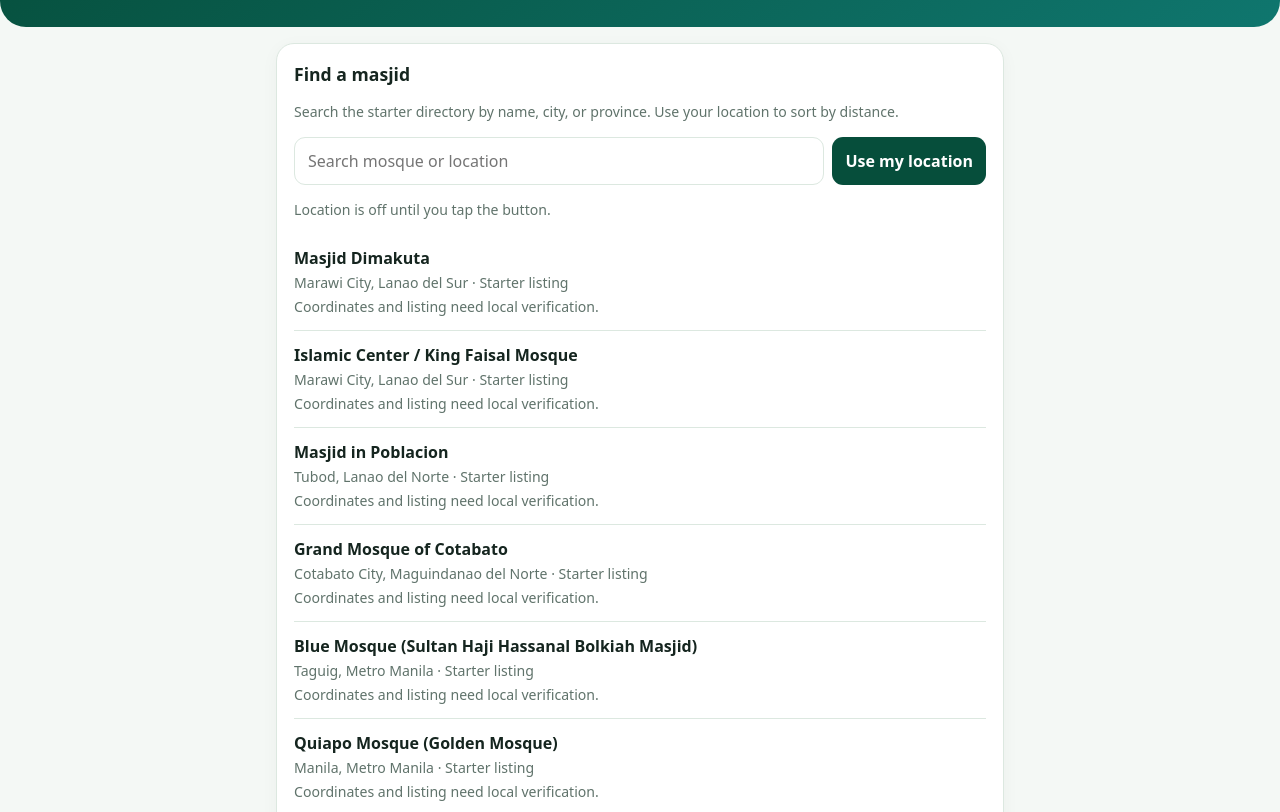
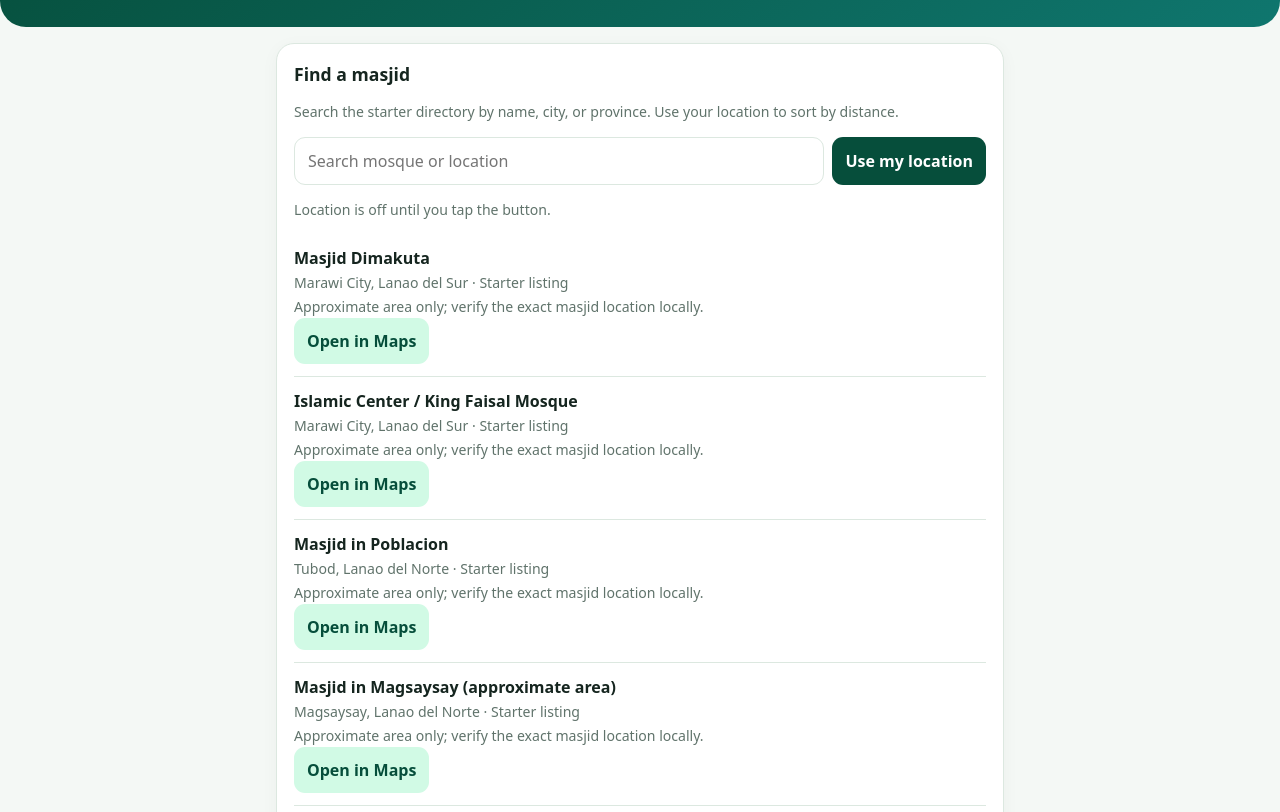
Before and after one commit to jamilinto1197-ai/Masjid-Navigator, a website: page www/index.html in a window 1280 px wide. Shown: the part 125-937 px from the top of the page. Drawn offline with Linux system fonts and the light colour scheme.

Commit message:
Make mosque listings open Maps and add Magsaysay area

```diff
--- a/www/index.html
+++ b/www/index.html
@@ -24,6 +24,7 @@ const mosques=[
 {name:'Masjid Dimakuta',city:'Marawi City',province:'Lanao del Sur',lat:8.0005,lon:124.2928},
 {name:'Islamic Center / King Faisal Mosque',city:'Marawi City',province:'Lanao del Sur',lat:8.0027,lon:124.2832},
 {name:'Masjid in Poblacion',city:'Tubod',province:'Lanao del Norte',lat:8.0555,lon:123.7907},
+{name:'Masjid in Magsaysay (approximate area)',city:'Magsaysay',province:'Lanao del Norte',lat:8.0360,lon:123.9310},
 {name:'Grand Mosque of Cotabato',city:'Cotabato City',province:'Maguindanao del Norte',lat:7.2236,lon:124.2452},
 {name:'Blue Mosque (Sultan Haji Hassanal Bolkiah Masjid)',city:'Taguig',province:'Metro Manila',lat:14.5176,lon:121.0493},
 {name:'Quiapo Mosque (Golden Mosque)',city:'Manila',province:'Metro Manila',lat:14.5995,lon:120.9850},
@@ -37,9 +38,10 @@ const mosques=[
 const $=id=>document.getElementById(id);let current=null;
 function distance(a,b,c,d){const R=6371,p=Math.PI/180,dp=(c-a)*p,dl=(d-b)*p;const h=Math.sin(dp/2)**2+Math.cos(a*p)*Math.cos(c*p)*Math.sin(dl/2)**2;return 2*R*Math.asin(Math.sqrt(h))}
 function bearing(lat,lon){const p=Math.PI/180,la1=lat*p,la2=21.4225*p,dl=(39.8262-lon)*p;let b=Math.atan2(Math.sin(dl)*Math.cos(la2),Math.cos(la1)*Math.sin(la2)-Math.sin(la1)*Math.cos(la2)*Math.cos(dl))*180/Math.PI;return (b+360)%360}
-function render(){const q=$('search').value.trim().toLowerCase();let list=mosques.filter(m=>(m.name+' '+m.city+' '+m.province).toLowerCase().includes(q));if(current)list.sort((a,b)=>distance(current.lat,current.lon,a.lat,a.lon)-distance(current.lat,current.lon,b.lat,b.lon));$('mosques').innerHTML=list.map(m=>{const km=current?distance(current.lat,current.lon,m.lat,m.lon).toFixed(1)+' km away':'Starter listing';return '<div class="result"><strong>'+m.name+'</strong><span class="meta">'+m.city+', '+m.province+' · '+km+'</span><br><span class="hint">Coordinates and listing need local verification.</span></div>'}).join('')||'<p>No matching entries. Try a city or province name.</p>'}
+function render(){const q=$('search').value.trim().toLowerCase();let list=mosques.filter(m=>(m.name+' '+m.city+' '+m.province).toLowerCase().includes(q));if(current)list.sort((a,b)=>distance(current.lat,current.lon,a.lat,a.lon)-distance(current.lat,current.lon,b.lat,b.lon));$('mosques').innerHTML=list.map(m=>{const km=current?distance(current.lat,current.lon,m.lat,m.lon).toFixed(1)+' km away':'Starter listing';return '<div class="result"><strong>'+m.name+'</strong><span class="meta">'+m.city+', '+m.province+' · '+km+'</span><br><span class="hint">Approximate area only; verify the exact masjid location locally.</span><br><button class="secondary map-link" type="button" data-map="'+encodeURIComponent(m.name+' '+m.city+' '+m.province+' Philippines')+'">Open in Maps</button></div>'}).join('')||'<p>No matching entries. Try a city or province name.</p>'}
 function getLocation(){return new Promise((resolve,reject)=>{if(!navigator.geolocation)return reject(new Error('Geolocation is not available on this device.'));navigator.geolocation.getCurrentPosition(p=>resolve({lat:p.coords.latitude,lon:p.coords.longitude}),e=>reject(new Error(e.message||'Location permission was not granted.')),{enableHighAccuracy:true,timeout:15000,maximumAge:60000})})}
 $('search').addEventListener('input',render);
+$('mosques').addEventListener('click',event=>{const btn=event.target.closest('[data-map]');if(!btn)return;const url='https://www.google.com/maps/search/?api=1&query='+btn.dataset.map;window.open(url,'_blank','noopener');});
 $('locate').addEventListener('click',async()=>{const s=$('locationStatus');s.textContent='Requesting device location…';try{current=await getLocation();s.textContent='Location ready. Showing closest starter listings first.';render()}catch(e){s.textContent='Could not get location: '+e.message}});
 $('qiblaBtn').addEventListener('click',async()=>{const el=$('qiblaResult');el.textContent='Getting location…';try{const p=await getLocation();current=p;render();el.innerHTML='<div class="big">'+bearing(p.lat,p.lon).toFixed(1)+'°</div><b>clockwise from true north</b><p class="hint">Coordinates: '+p.lat.toFixed(4)+', '+p.lon.toFixed(4)+'. A phone compass may differ due to magnetic variation and sensor calibration.</p>'}catch(e){el.textContent='Could not calculate: '+e.message}});
 function norm(x){return ((x%360)+360)%360}function solar(lat,lon,date){const day=Math.floor((Date.UTC(date.getFullYear(),date.getMonth(),date.getDate())-Date.UTC(date.getFullYear(),0,0))/86400000),g=2*Math.PI/365*(day-1),eq=229.18*(0.000075+0.001868*Math.cos(g)-0.032077*Math.sin(g)-0.014615*Math.cos(2*g)-0.040849*Math.sin(2*g)),decl=0.006918-0.399912*Math.cos(g)+0.070257*Math.sin(g)-0.006758*Math.cos(2*g)+0.000907*Math.sin(2*g)-0.002697*Math.cos(3*g)+0.00148*Math.sin(3*g);const noon=720-4*lon-eq;function ha(alt){const c=(Math.sin(alt*Math.PI/180)-Math.sin(lat*Math.PI/180)*Math.sin(decl))/(Math.cos(lat*Math.PI/180)*Math.cos(decl));return Math.acos(Math.max(-1,Math.min(1,c)))*180/Math.PI*4}const sunrise=noon-ha(-0.833),sunset=noon+ha(-0.833),fajr=noon-ha(-18),isha=noon+ha(-17),asr=noon+ha(Math.atan(1/(1+Math.tan(Math.abs(lat*Math.PI/180-decl))))*180/Math.PI);return {Fajr:fajr,Sunrise:sunrise,Dhuhr:noon+3,Asr:asr,Maghrib:sunset,Isha:isha}}
```
